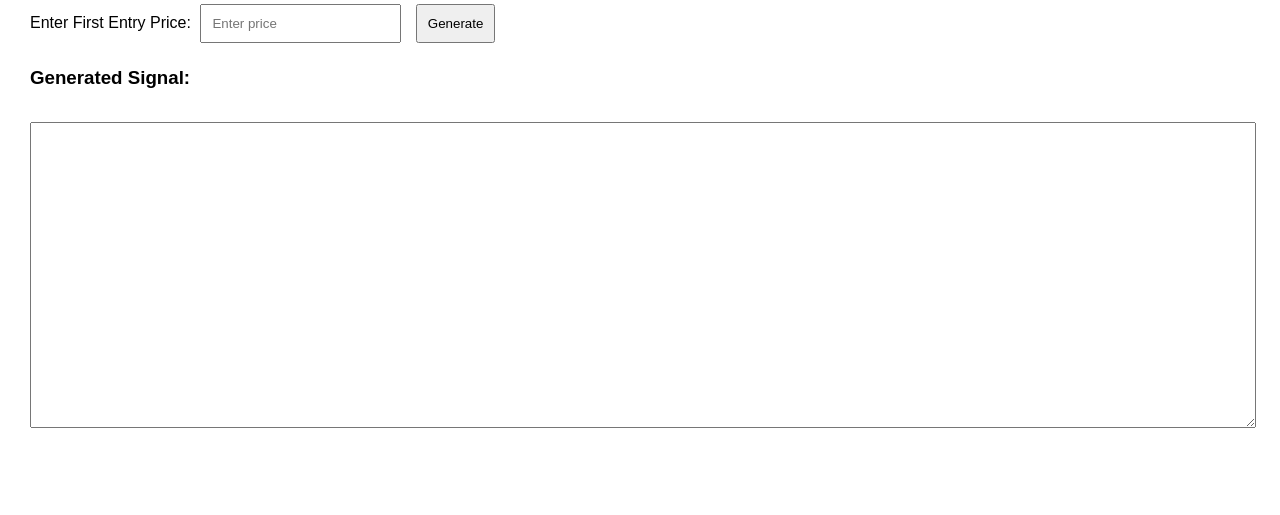
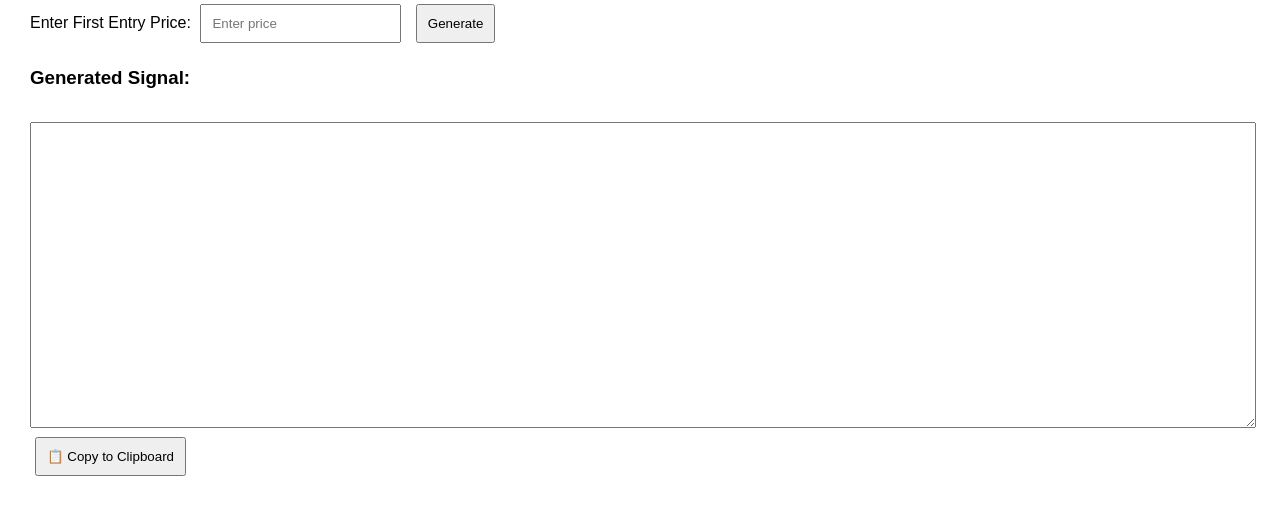
Before and after one commit to kavypatel-ai/quicksignal, a plain HTML site: page index.html in a window 1280 px wide. Shown: the part 79-594 px from the top of the page. Drawn offline with Linux system fonts and the light colour scheme.

Commit message:
Update index.html

```diff
--- a/index.html
+++ b/index.html
@@ -17,6 +17,7 @@
 
   <h3>Generated Signal:</h3>
   <textarea id="output" readonly></textarea>
+  <button onclick="copySignal()">📋 Copy to Clipboard</button>
 
   <script>
     function generateEntries(firstEntry) {
```
